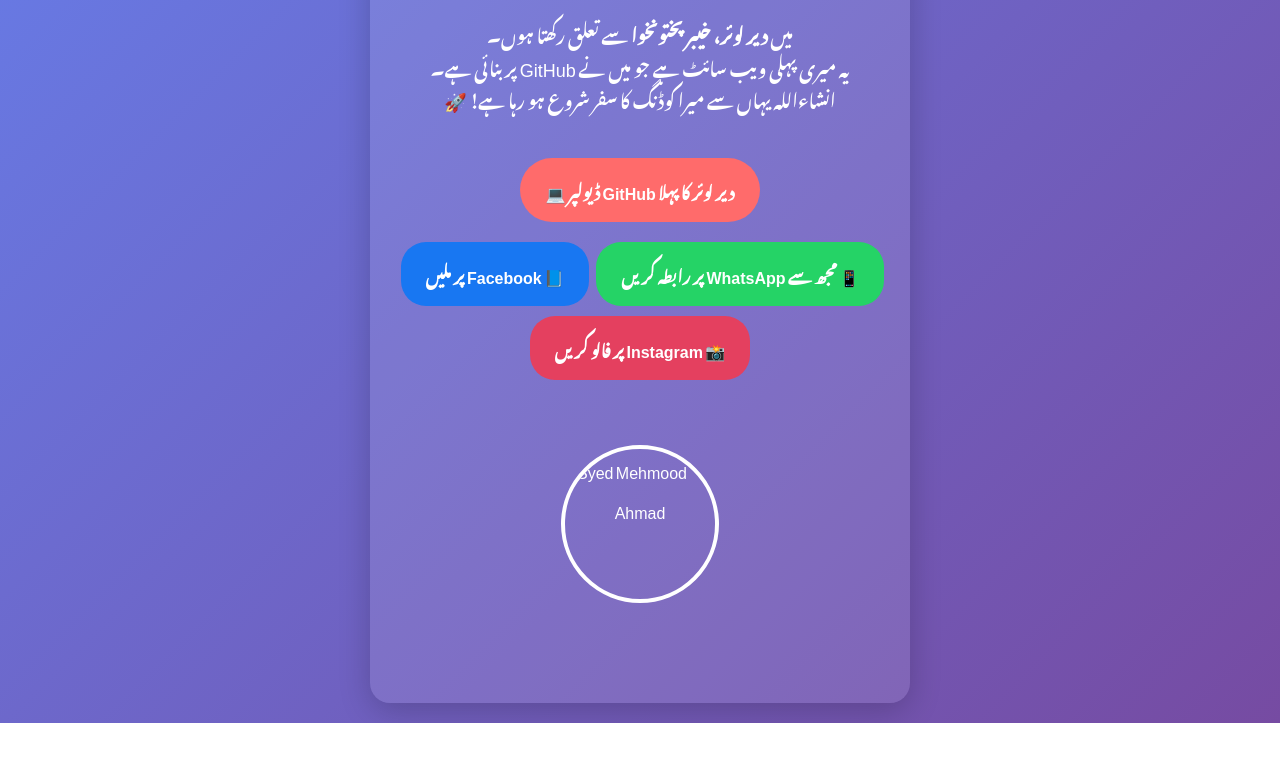
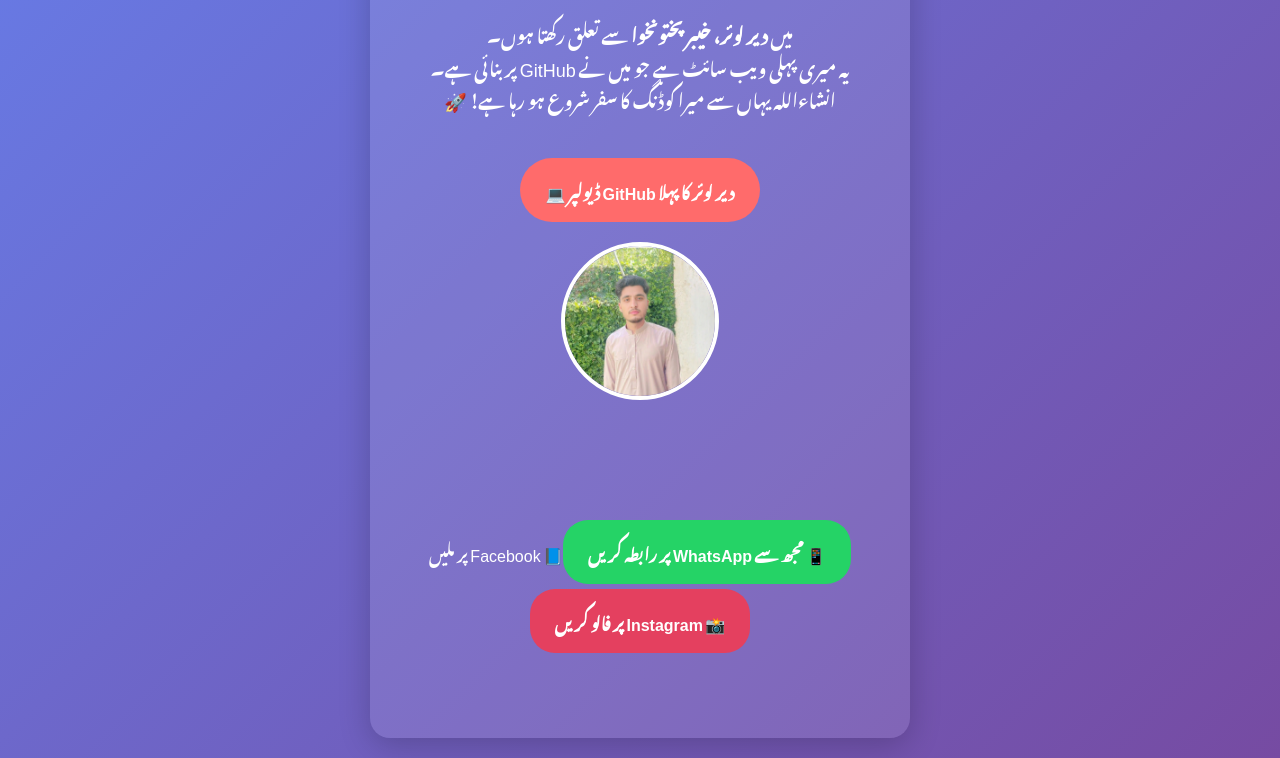
Before and after one commit to syedmehmoodahmd/syedmehmoodahmd.github.io, a plain HTML site: page index.html in a window 1280 px wide. Shown: the part 244-1002 px from the top of the page. Before the commit the page ends 967 px from the top, so only its background shows below. Drawn offline with Linux system fonts and the light colour scheme.

Commit message:
Update index.html

```diff
--- a/index.html
+++ b/index.html
@@ -48,11 +48,10 @@
             انشاءاللہ یہاں سے میرا کوڈنگ کا سفر شروع ہو رہا ہے! 🚀
         </p>
         <div class="tag">دیر لوئر کا پہلا GitHub ڈیولپر 💻</div>
-        <br>
-        <a href="https://wa.me/923460405870" style="background: #25D366; color: white; padding: 12px 25px; border-radius: 25px; text-decoration: none; display: inline-block; margin-top: 20px; font-weight: bold;">📱 مجھ سے WhatsApp پر رابطہ کریں</a>
 
+    <br>
+<img src="me.jpg" alt="Syed Mehmood Ahmad" style="width: 150px; height: 150px; border-radius: 50%; border: 4px solid white; margin: 20px auto; display: block; object-fit: cover;">
+<br><br>    <a href="https://wa.me/923460405870" style="background: #25D366; color: white; padding: 12px 25px; border-radius: 25px; text-decoration: none; display: inline-block; margin-top: 20px; font-weight: bold;">📱 مجھ سے WhatsApp پر رابطہ کریں</a
 <a href="https://facebook.com/YOUR_USERNAME" style="background: #1877F2; color: white; padding: 12px 25px; border-radius: 25px; text-decoration: none; display: inline-block; margin: 5px; font-weight: bold;">📘 Facebook پر ملیں</a>
 
 <a href="https://instagram.com/YOUR_USERNAME" style="background: #E4405F; color: white; padding: 12px 25px; border-radius: 25px; text-decoration: none; display: inline-block; margin: 5px; font-weight: bold;">📸 Instagram پر فالو کریں</a><br><br>
-<img src="profile.jpg" alt="Syed Mehmood Ahmad" style="width: 150px; height: 150px; border-radius: 50%; border: 4px solid white; margin: 20px auto; display: block; object-fit: cover;">
-<br>
```
